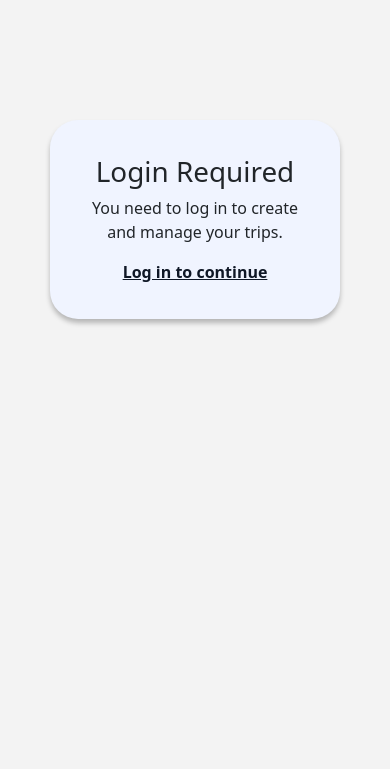
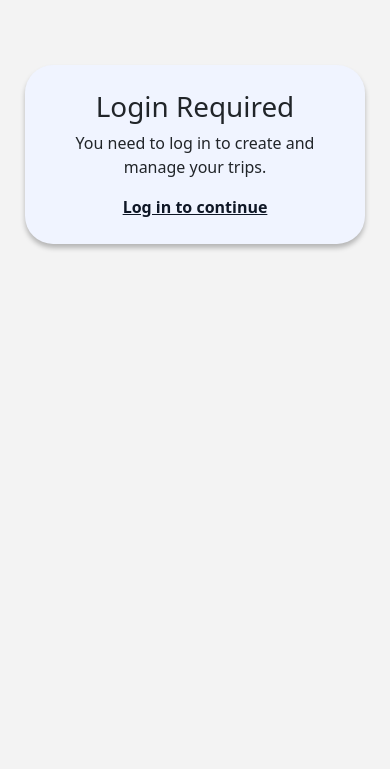
Before and after one commit to Leorc9/box-certif, a PHP site: page /needLogin.php in a window 390 px wide. Shown: the part 181-950 px from the top of the page. Run offline with PHP 8.4, Linux system fonts and the light colour scheme.

Commit message:
style : added media querry for the main stylr

```diff
--- a/web/style/mainStyle.css
+++ b/web/style/mainStyle.css
@@ -39,3 +39,26 @@
     color: #0f1726;
     font-weight: bold;
 }
+
+@media (max-width: 768px) {
+    .homeContainer,
+    .tripContainer {
+        padding: 25px;
+    }
+
+    .homeCard {
+        flex-direction: column;
+        text-align: center;
+        gap: 25px;
+        padding: 25px;
+    }
+
+    .homeImage {
+        width: 100%;
+    }
+
+    .tripMessageCard {
+        margin: 40px auto;
+        padding: 25px;
+    }
+}
```
